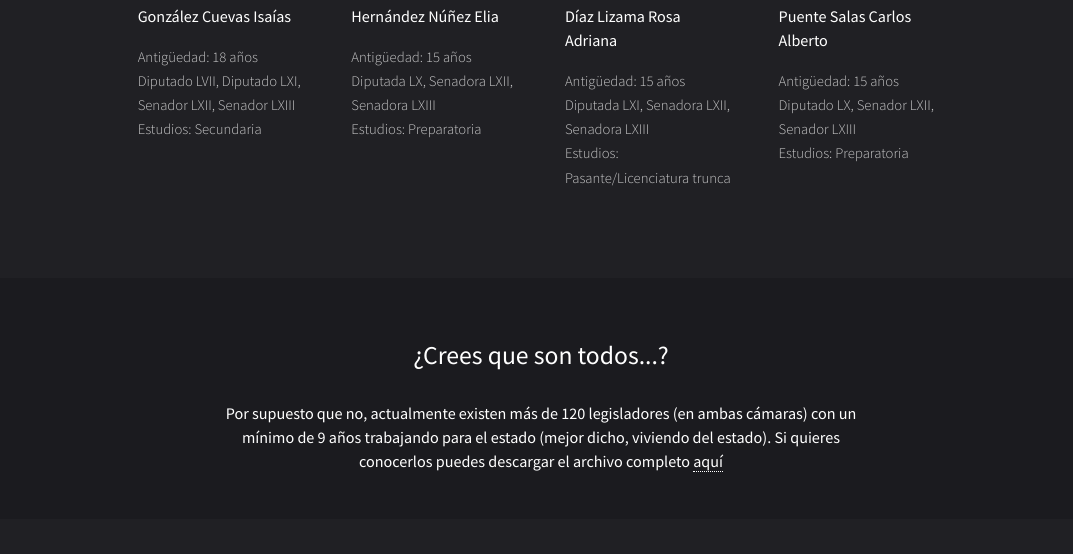
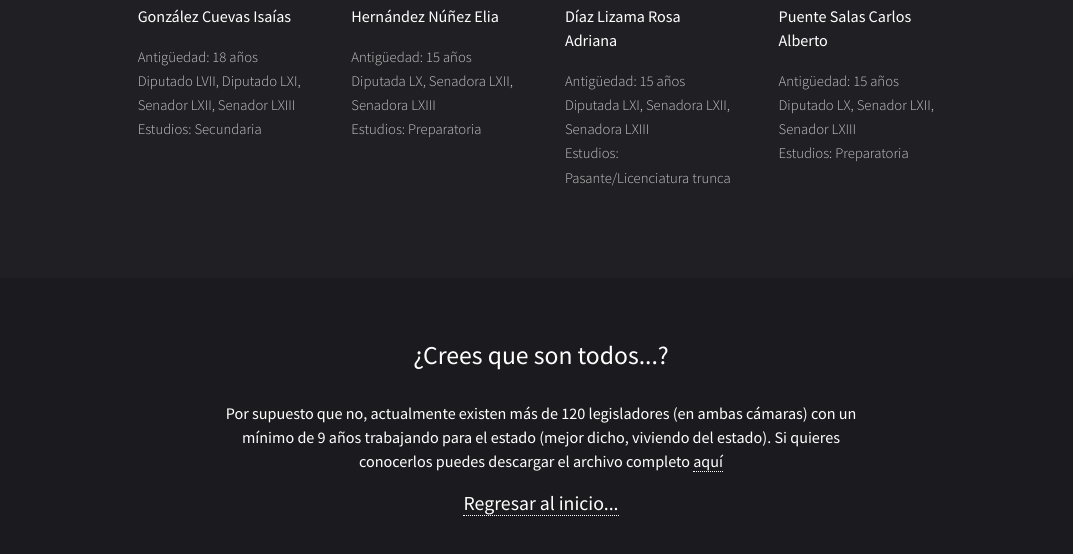
Before and after one commit to legislando/legislando.github.io, a plain HTML site: page aferrados.html in a window 1280 px wide. Shown: the part 1224-1778 px from the top of the page, without its empty margins (99-1172 px from the left). Before the commit the page ends 1743 px from the top, so only its background shows below. Drawn offline with Linux system fonts and the light colour scheme.

Commit message:
Carga 1.2

```diff
--- a/aferrados.html
+++ b/aferrados.html
@@ -210,6 +210,7 @@
                             Si quieres conocerlos puedes descargar el archivo completo
                             <a href="/descargas/Antiguos.xlsx" target="_parent">aqu&iacute;</a>
 						</h4>
+					        <h3>  <a href="/index.html"> Regresar al inicio... </a>  </h3>
 					</div>
 				</footer>
 
```
